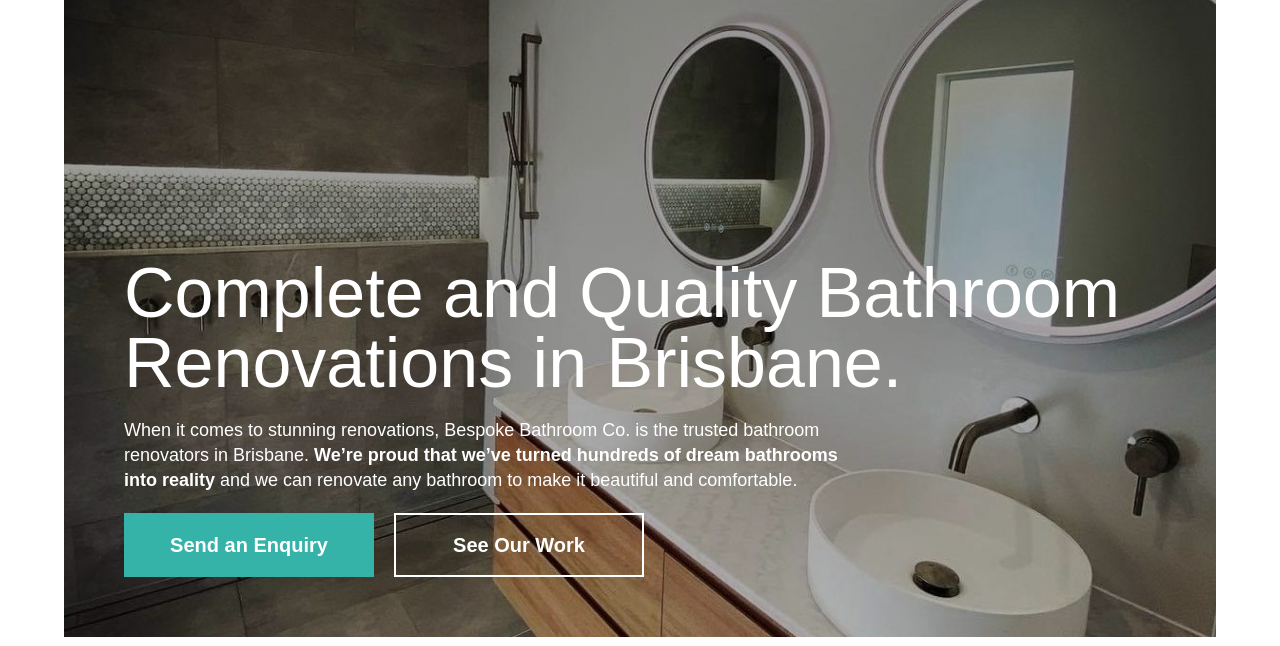
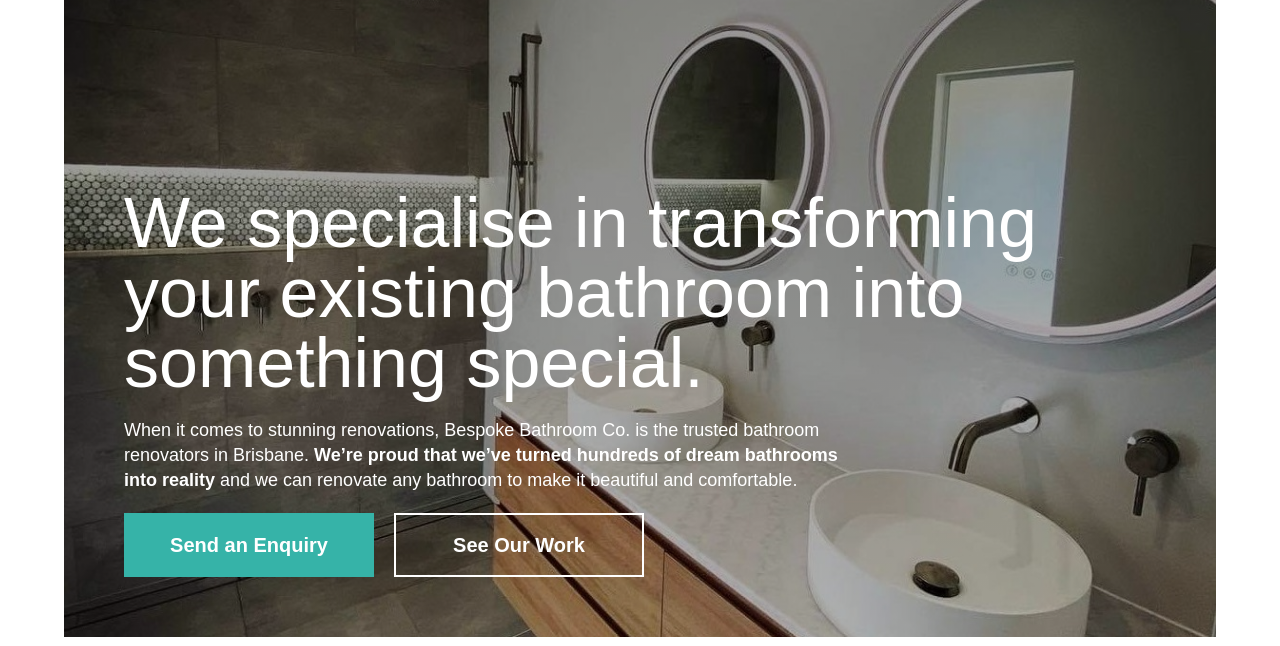
Before and after one commit to uBloom/Bespoke-Bathroom-Co, a plain HTML site: page index.html in a window 1280 px wide. Shown: the part 154-800 px from the top of the page. Drawn offline with nearby package versions, Linux system fonts and the light colour scheme; a script that the page names is missing.

Commit message:
Update index.html

```diff
--- a/index.html
+++ b/index.html
@@ -3,7 +3,7 @@
 <html data-wf-page="6267a89ce18810a2ed991d02" data-wf-site="6267a89ce188104b07991cfd">
 <head>
   <meta charset="utf-8">
-  <title>Caleb Wilson&#x27;s Wondrous Site</title>
+  <title>Bespoke Bathroom Co</title>
   <meta content="width=device-width, initial-scale=1" name="viewport">
   <meta content="Webflow" name="generator">
   <link href="css/normalize.css" rel="stylesheet" type="text/css">
@@ -139,7 +139,7 @@
   </div>
   <div class="section wf-section">
     <div class="div-block-4">
-      <h1 class="heading">Complete and Quality Bathroom Renovations in Brisbane.</h1>
+      <h1 class="heading">We specialise in transforming your existing bathroom into something special.  </h1>
       <div class="text-block">When it comes to stunning renovations, Bespoke Bathroom Co. is the trusted bathroom renovators in Brisbane. <strong>We’re proud that we’ve turned hundreds of dream bathrooms into reality</strong> and we can renovate any bathroom to make it beautiful and comfortable.</div>
       <div class="div-block-17">
         <a href="#" class="button w-button">Send an Enquiry</a>
```
